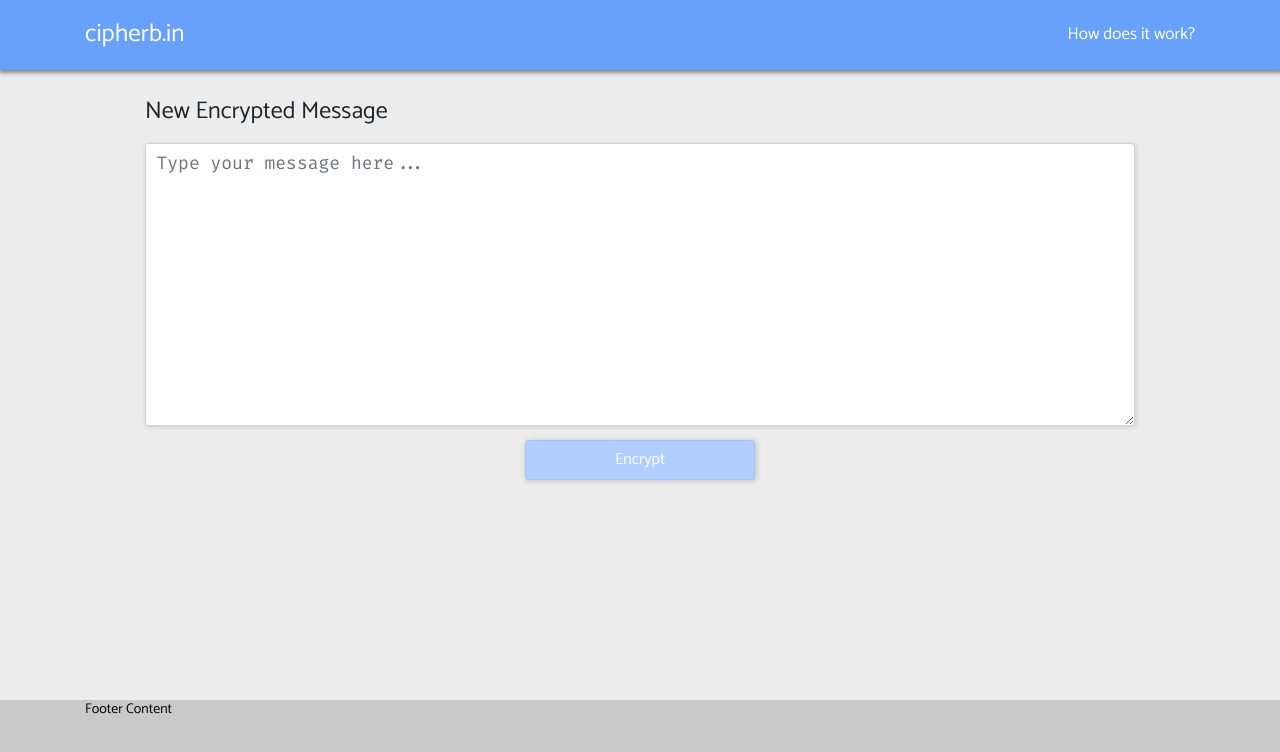
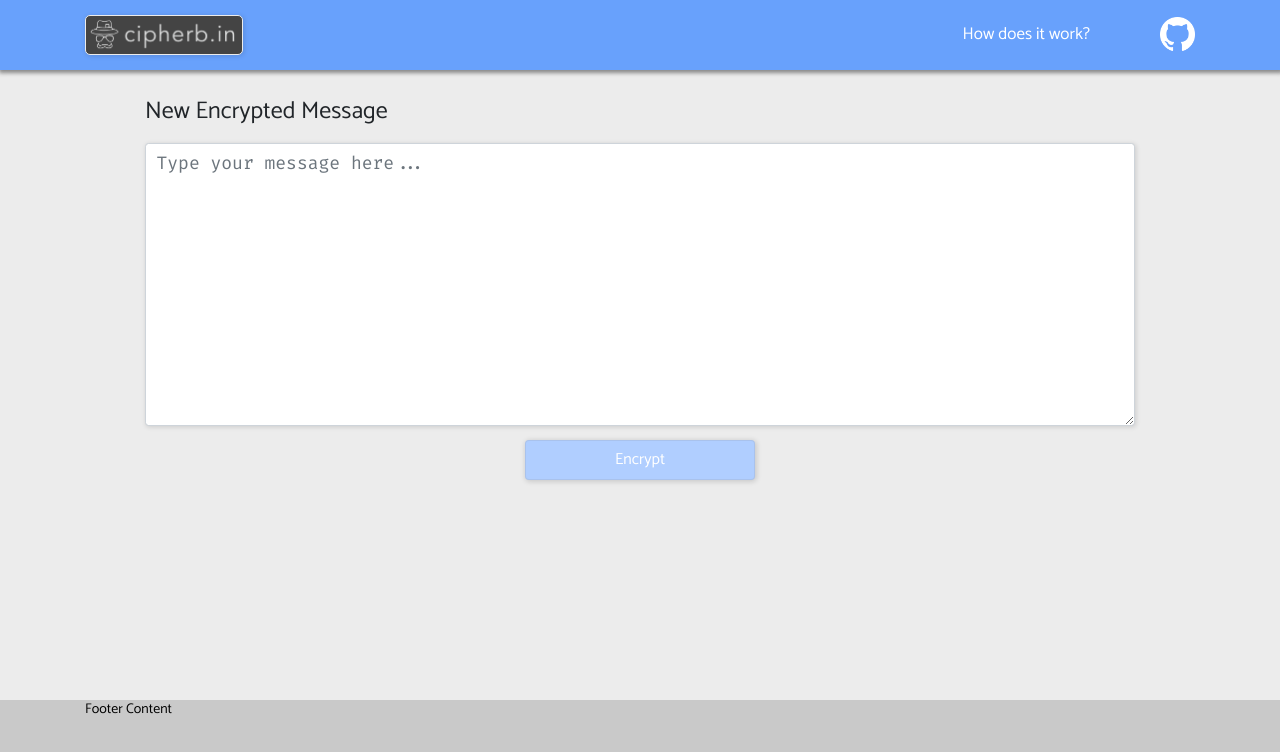
Before and after one commit to cipherbin/cipher-bin-client, a React (Create React App) app: page / in a window 1280 px wide. Shown: the top 752 px of the page. Built offline with nearby package versions, Linux system fonts and the light colour scheme.

Commit message:
Update cipher bin logo and some navbar styles, link to src code on github

```diff
--- a/src/components/NavigationBar/NavigationBar.css
+++ b/src/components/NavigationBar/NavigationBar.css
@@ -32,8 +32,49 @@
   justify-content: center;
   color: white;
   font-size: 17px;
+  padding-left: 10px;
 }
 
 .links:hover {
-  color: black;
+  color: rgb(68, 68, 68);;
 }
+
+.links:active {
+  color: rgb(48, 48, 48);;
+}
+
+.nav-right-side {
+  display: flex;
+  justify-content: center;
+  align-content: center;
+}
+
+.github-wrapper {
+  display: flex;
+  justify-content: center;
+  align-items: center;
+}
+
+.github-logo {
+  height: 35px;
+  width: 35px;
+  margin-left: 70px;
+  margin-bottom: 1px;
+}
+
+.cipher-bin-logo {
+  height: 40px;
+  width: 160px;
+  border: 1px solid #ececec;
+  background-color: rgb(68, 68, 68);
+  border-radius: 5px;
+  box-shadow: 1px 1px 5px 0px rgba(0,0,0,0.14);
+}
+
+.cipher-bin-logo:hover {
+  background-color: rgb(94, 94, 94);
+}
+
+.cipher-bin-logo:active {
+  background-color: rgb(68, 68, 68);
+}
--- a/src/components/NavigationBar/NavigationBar.js
+++ b/src/components/NavigationBar/NavigationBar.js
@@ -2,6 +2,8 @@ import React from 'react';
 import PropTypes from 'prop-types';
 import { Container } from 'react-bootstrap';
 import { withRouter } from 'react-router-dom';
+import githubLogo from '../../github_logo_white.png';
+import cipherBinLogo from '../../cipher_bin_logo.png';
 import './NavigationBar.css';
 
 const NavigationBar = ({ history }) => {
@@ -19,8 +21,13 @@ const NavigationBar = ({ history }) => {
           role="button"
           className="brand"
         >
-          cipherb.in
+          <img
+            className="cipher-bin-logo"
+            src={cipherBinLogo}
+            alt="Link to source code on Github"
+          />
         </div>
+        <div className="nav-right-side">
           <div
             tabIndex="-1"
             onClick={() => handleClick('/how-it-works')}
@@ -29,6 +36,20 @@ const NavigationBar = ({ history }) => {
             className="links"
           >
             How does it work?
+          </div>
+          <div className="github-wrapper">
+            <a
+              href="https://github.com/bradford-hamilton/cipher-bin-server"
+              target="_blank"
+              rel="noopener noreferrer"
+            >
+              <img
+                className="github-logo"
+                src={githubLogo}
+                alt="Link to source code on Github"
+              />
+            </a>
+          </div>
         </div>
       </Container>
     </div>
```
Also changed, not shown: src/cipher_bin_logo.png (added), src/github_logo_white.png (added). Lines whose indentation alone changed are shown as unchanged.
